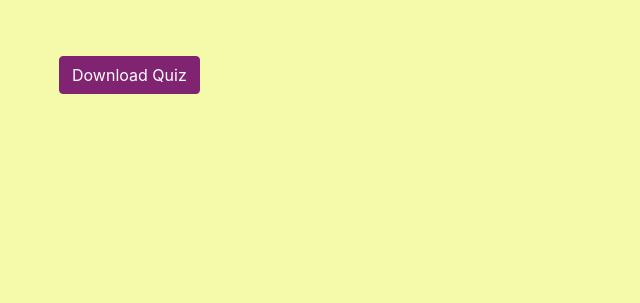
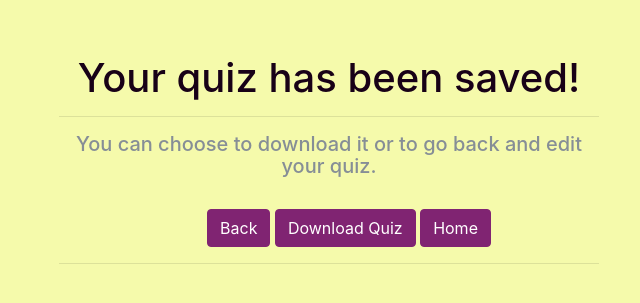
Before and after one commit to imotyashok/quiz-system-phase2, a Flask app: page /download_quiz in a window 1280 px wide. Shown: the part 56-359 px from the top of the page, without its empty margins (311-951 px from the left). Run offline with Flask 2, Linux system fonts and the light colour scheme; some libraries are stand-ins or nearby versions.

Commit message:
now user can download the quiz file they made or go back to edit it

```diff
--- a/quiz_app/__init__.py
+++ b/quiz_app/__init__.py
@@ -3,11 +3,11 @@
 from flask import Flask
 
 # creating our app
-app = Flask(__name__)
+app = Flask(__name__, static_url_path="/static")
 
 # assigning secret key in order to encrypt our cookies and safely send them to the browser
 app.config['SECRET_KEY'] = '77a2c153f819019e8657ceea0848de0d'
-app.config["QUIZ_FILE"] = "/quiz-system-phase2/quiz_app/static"
+app.config["QUIZ_FILE"] = "C:/Users/iryna/quiz-system-phase2/quiz_app/static"
 
 # importing our routes.py and forms.py files
 from quiz_app import routes
--- a/quiz_app/routes.py
+++ b/quiz_app/routes.py
@@ -1,4 +1,4 @@
-from flask import render_template, request, redirect, url_for, send_file, send_from_directory, Response
+from flask import render_template, request, redirect, url_for, send_file, send_from_directory, flash
 from quiz_app import app
 from quiz_app.forms import *
 
@@ -120,8 +120,15 @@ def create_file(form):
             for q in range(len(fib_q_list)):
                 quiz_writer.writerow(["fib_q%d"%(q+1), fib_q_list[q], fib_ans_list[q]])
 
-        #curr_time = datetime.now().strftime("%c")
-        #return send_file(quiz_file, mimetype="text/csv", attachment_filename="quiz_%s.csv"%(curr_time))
+    curr_time = datetime.now().strftime("%c")
+    print(curr_time)
+
+    FILEPATH = 'static/quiz.csv'
+
+    #return send_from_directory(app.config["QUIZ_FILE"], "quiz_%s.csv"%(curr_time), as_attachment=True)
+
+   # THE NEXT LINE IS GOOD
+   # return send_file('static/quiz.csv', mimetype='text/csv', attachment_filename='quiz_04152020.csv', as_attachment=True)
 
     return redirect(url_for('download_quiz'))
    # return redirect(url_for('home'))
@@ -132,12 +139,22 @@ def download_quiz():
 
 @app.route("/return_file")
 def return_file():
+    FILEPATH = 'static/quiz.csv'
     #csv_f = open('static/quiz.csv', 'r')
     #returnfile = csv_f.read().encode('latin-1')
     #csv_f.close()
 
     #return Response(returnfile, mimetype="text/csv", headers={"Content-disposition":"attachment; filename=quiz_test.csv"})
 
-    return send_file('static/quiz.csv', mimetype='text/csv', attachment_filename='quiz_04152020.csv')
+    #return send_file('static/quiz.csv', mimetype='text/csv', attachment_filename='quiz_04152020.csv')
 
     # return send_from_directory('C:/Users/iryna/quiz-system-phase2/quiz_app/static/flower_branch.png', 'branch.png', as_attachment=True, cache_timeout=0)
+
+    curr_time = datetime.now().strftime("%m-%d-%Y_%H-%M")
+    attach_name = 'quiz_'+curr_time+'.csv'
+
+    print(attach_name)
+
+    flash("Your quiz has been downloaded!", 'success')
+
+    return send_file(FILEPATH, mimetype='text/csv', attachment_filename=attach_name, as_attachment=True, cache_timeout=1)
--- a/quiz_app/static/quiz.csv
+++ b/quiz_app/static/quiz.csv
@@ -1 +1 @@
-tf_q1;Computer mice are mammals. ;t
+fib_q1;The best OS is;Linux
--- a/quiz_app/templates/download_quiz.html
+++ b/quiz_app/templates/download_quiz.html
@@ -1,13 +1,74 @@
 {% extends "layout.html" %}
 {% block content %}
+
+<head>
+    <meta http-equiv="cache-control" content="no-cache" />
+    <meta http-equiv="Pragma" content="no-cache" />
+
+    <style>
+        ul   {text-align: center;}
+        li   {display: inline;}
+    </style>
+
+</head>
+
 <div class="row">
     <div class="col-md-3 "> </div>
     <div class="col-md-6">
+        <h1 class="text-center"> Your quiz has been saved! </h1>
+        <hr>
+        <h5 class="text-center text-muted"> You can choose to download it or to go back and edit your quiz. </h5>
+        <br>
+        <div>
+            <ul >
+                <li >
+                    <a onclick="history.back()">
+                        <button class='btn btn-primary' style="display: inline-block"> Back </button>
+                    </a>
+                </li>
 
-        <a href=" {{ url_for('return_file') }} " target="blank">
-            <button class='btn btn-primary'> Download Quiz </button>
-        </a>
+                <li >
+                    <a href=" {{ url_for('return_file') }} " target="blank">
+                        <button class='btn btn-primary btn-change' style="display: inline-block"> Download Quiz
+                        </button>
+                    </a>
+                </li>
 
+                <li >
+
+                    <a href=" {{ url_for('home') }} " target="blank">
+                        <button class='btn btn-primary' style="display: inline-block"> Home </button>
+                    </a>
+                </li>
+
+            </ul>
+
+        </div>
+
+        <hr>
     </div>
 </div>
+
+<!--<div class="row">
+    <div class="col-md-3 "> </div>
+
+    <div class="col-md-2 ">
+        <a onclick="history.back()">
+            <button class='btn btn-primary'> Back </button>
+        </a>
+    </div>
+
+    <div class="col-md-2 ">
+        <a href=" {{ url_for('return_file') }} " target="blank">
+            <button class='btn btn-primary btn-change'> Download Quiz </button>
+        </a>
+    </div>
+
+    <div class="col-md-2 text-right">
+        <a href=" {{ url_for('home') }} " target="blank">
+            <button class='btn btn-primary'> Home </button>
+        </a>
+    </div>
+</div> -->
+
 {% endblock content %}
```
